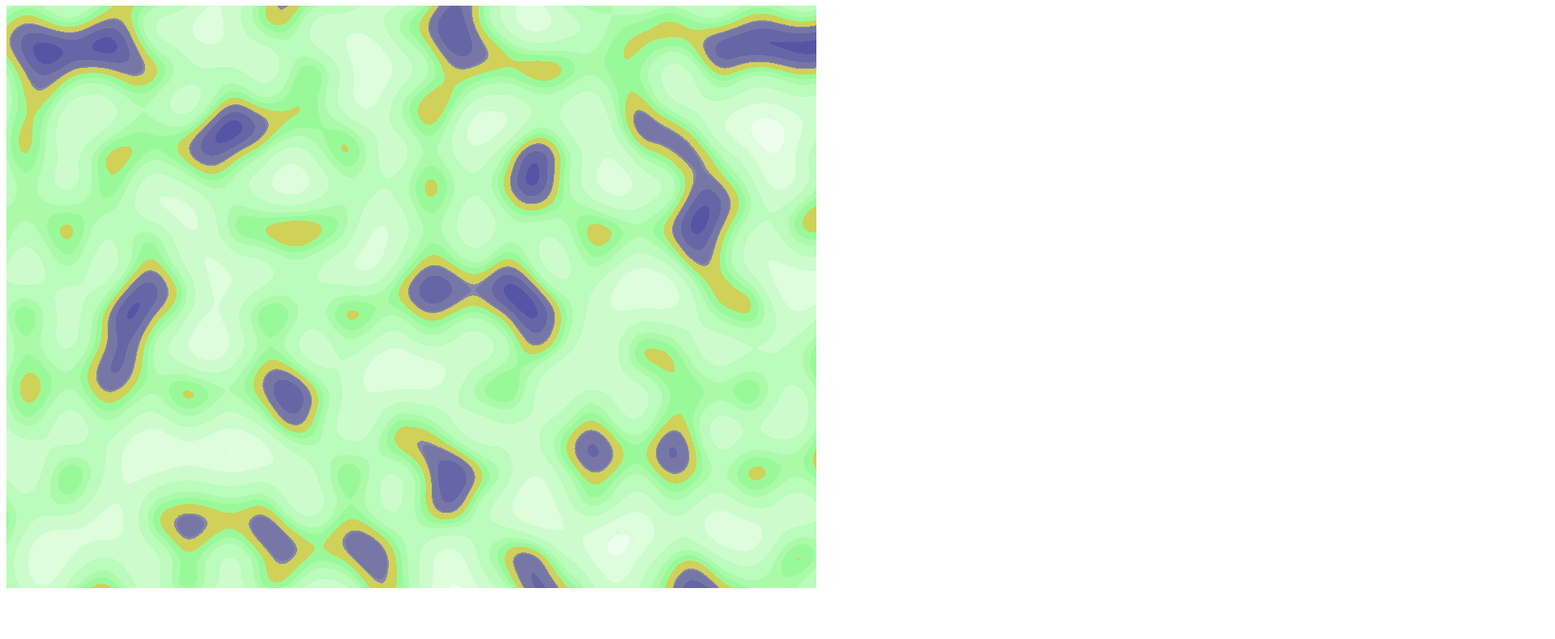
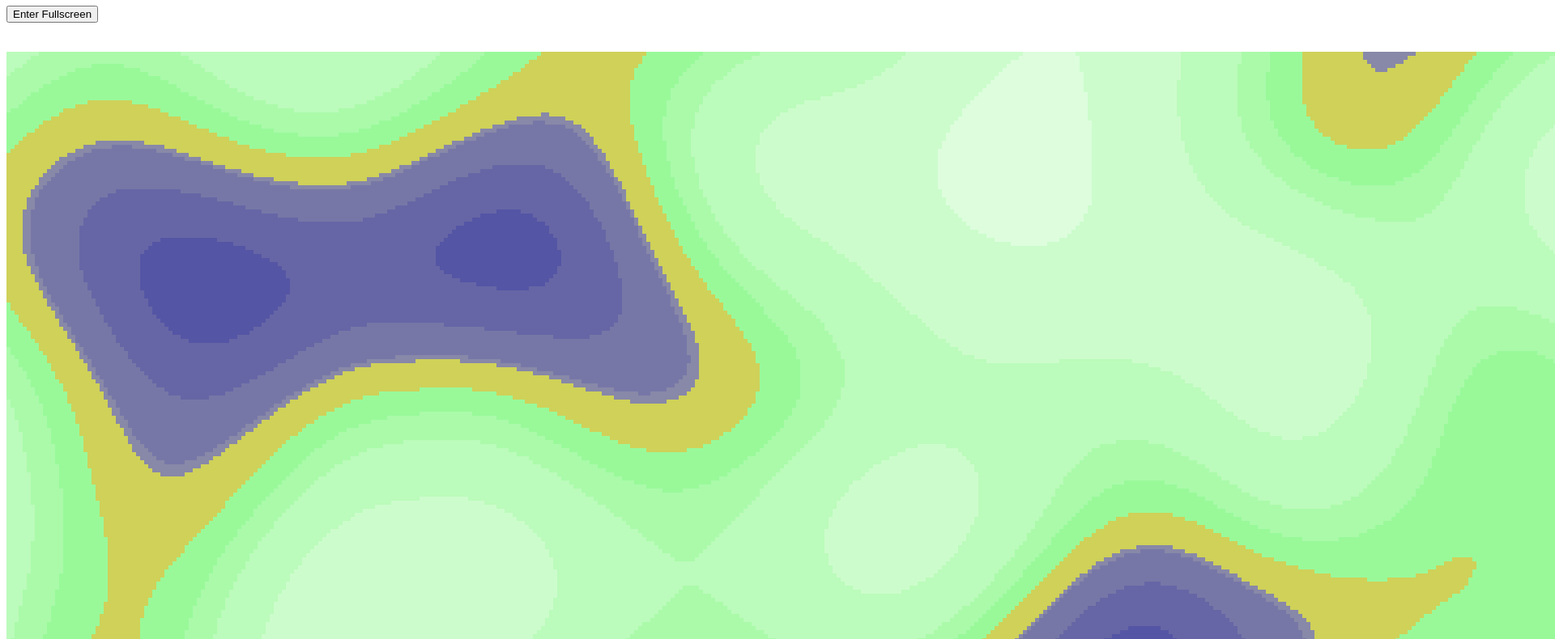
Before and after one commit to RCRedstoneCraft/Planet-Factory, a plain HTML site: page index.html in a window 1280 px wide. Shown: the part 73-863 px from the top of the page at 81% size, 1920 px wide, since content can reach past the window. Before the commit the page ends 812 px from the top, so only its background shows below. Drawn offline with Linux system fonts and the light colour scheme.

Commit message:
Fullscreen
Added Fullschreen

Changed canvas size from 720p to 1080p

```diff
--- a/Scripts/variables.js
+++ b/Scripts/variables.js
@@ -330,3 +330,7 @@ function get(arr, index) {
     }
     return arr[index];
 }
+
+function doFullscreen(){
+    canvas.requestFullscreen();
+}
--- a/index.html
+++ b/index.html
@@ -15,8 +15,13 @@
 <body>
 
     <h1>Planet Factory Game</h1>
+    <button onclick="doFullscreen()">Enter Fullscreen</button>
 
-    <canvas height="720" width="1280" id="2dcanvas"></canvas>
+    <br>
+    <br>
+    <br>
+
+    <canvas height="1080" width="1920" id="2dcanvas"></canvas>
 
 </body>
 
--- a/scripts/main.js
+++ b/scripts/main.js
@@ -6,7 +6,7 @@ function init() {
     camera = {
         starId: 0,
         planetId: 1,
-        zoom: 1,   // pixel per tile
+        zoom: 5,   // pixel per tile
         x: 0,
         y: 0
     }
```
